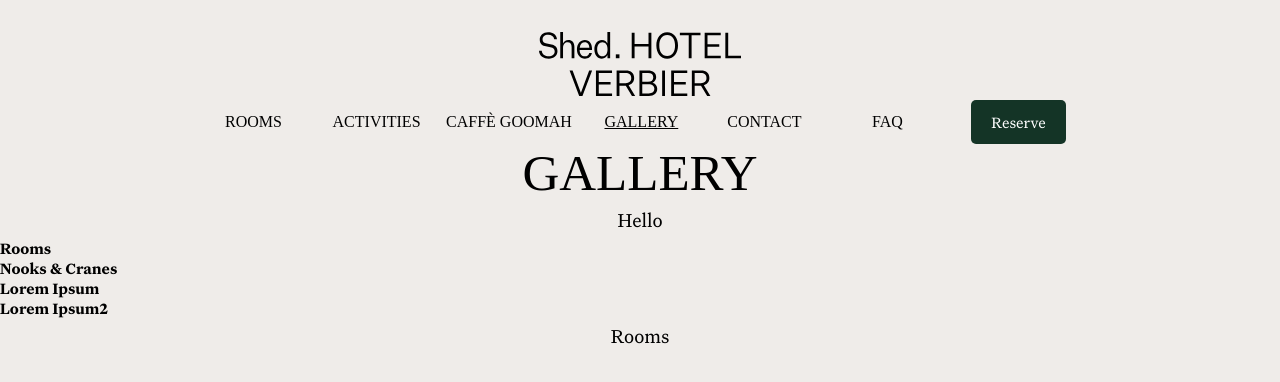
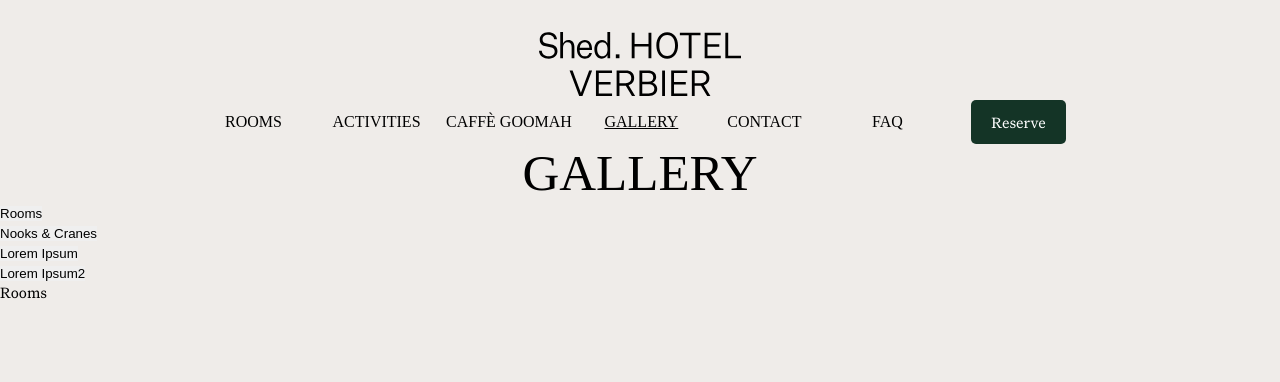
Before and after one commit to nathaliejanep/ShedHOTEL, a React (Create React App) app: page /gallery in a window 1280 px wide. Shown: the top 382 px of the page. Built offline with nearby package versions, Linux system fonts and the light colour scheme.

Commit message:
Added activity- and gallery component, simplified switch in dynamic-menu

```diff
--- /dev/null
+++ b/src/components/ActivityComponent/ActivityComponent.jsx
@@ -0,0 +1,17 @@
+import React from 'react';
+import { useContext } from 'react';
+import { Context } from '../../context/SeasonContext';
+import './ActivityComponent.scss';
+
+const ActivityComponent = ({ tab }) => {
+  const { winter } = useContext(Context);
+  return (
+    <div>
+      {tab}
+
+      <p>{winter ? 'its winter' : 'its summer'}</p>
+    </div>
+  );
+};
+
+export default ActivityComponent;
--- a/src/components/DynamicMenu/DynamicMenu.jsx
+++ b/src/components/DynamicMenu/DynamicMenu.jsx
@@ -1,46 +1,60 @@
 import React, { useState } from 'react';
+import './DynamicMenu.scss';
 import { useLocation } from 'react-router-dom';
+import ActivityComponent from '../ActivityComponent/ActivityComponent';
+import GalleryComponent from '../GalleryComponent/GalleryComponent';
 
 const DynamicMenu = ({ items }) => {
   const path = useLocation();
-
+  const urlPath = path.pathname;
   const [active, setActive] = useState('');
 
   const selectedTab = () => {
     switch (active) {
       case 'Hotel Happenings':
-        return <p>Hotel Happenings</p>;
       case 'Wine & Dine':
-        return <p>Wine & Dine</p>;
       case 'Lorem Ipsum':
-        return <p>Lorem Ipsum</p>;
       case 'Lorem Ipsum2':
-        return <p>Lorem Ipsum2</p>;
+        return <ActivityComponent tab={active} />;
+
       case 'Rooms':
+      case 'Nooks & Cranes':
+        return <GalleryComponent tab={active} />;
+
+      default:
+        if (urlPath === '/activities') {
+          setActive('Hotel Happenings');
+          return <p>Hotel Happenings</p>;
+        }
+        setActive('Rooms');
         return <p>Rooms</p>;
-      case 'Nooks & Cranes':
-        return <p>Nooks & Cranes</p>;
-      default:
-        if (path.pathname === '/gallery') {
-          return <p>Rooms</p>;
-        }
-        return <p>Hotel Happenings</p>;
     }
   };
-  console.log(active);
+  console.log('active', active);
 
-  console.log(items);
+  // console.log(items);
   return (
-    <div>
-      <p>Hello</p>
+    <div className="dynamic-menu">
       <ul>
         {items.map((item, i) => (
-          <li key={i} onClick={() => setActive(item)}>
-            <h4>{item}</h4>
+          <li>
+            <button
+              key={i}
+              onClick={() => setActive(item)}
+              className={`dynamic-menu-btn ${active === item ? 'active' : ''}`}
+            >
+              {item}
+            </button>
           </li>
         ))}
       </ul>
-      <div id="contains">{selectedTab()}</div>
+
+      <div
+        id="contains"
+        className={`${urlPath === '/activities' ? 'activities' : 'gallery'}`}
+      >
+        {selectedTab()}
+      </div>
     </div>
   );
 };
--- /dev/null
+++ b/src/components/DynamicMenu/DynamicMenu.scss
@@ -0,0 +1,5 @@
+.dynamic-menu {
+  &-btn {
+    border: none;
+  }
+}
--- /dev/null
+++ b/src/components/GalleryComponent/GalleryComponent.jsx
@@ -0,0 +1,8 @@
+import React from 'react';
+import './GalleryComponent.scss';
+
+const GalleryComponent = ({ tab }) => {
+  return <div>{tab}</div>;
+};
+
+export default GalleryComponent;
--- a/src/pages/Home/Home.jsx
+++ b/src/pages/Home/Home.jsx
@@ -10,16 +10,17 @@ import './Home.scss';
 import '../../sassStyles/layouts/_page-layout.scss';
 
 const Home = () => {
-  const { season } = useContext(Context);
+  const { winter } = useContext(Context);
 
   const navigation = useNavigation();
-  console.log(season);
+  console.log(winter);
 
   if (navigation.state === 'loading') {
     return <h1>Loading...</h1>;
   }
   return (
     <div className="home">
+      {winter ? <p>Its winteeer</p> : <p>Its summeeer</p>}
       <section className="full-width hero">
         <img className="hero-image" src={winter} alt="Winter" />
 
```
Also changed, not shown: src/components/ActivityComponent/ActivityComponent.scss (added), src/components/GalleryComponent/GalleryComponent.scss (added).
